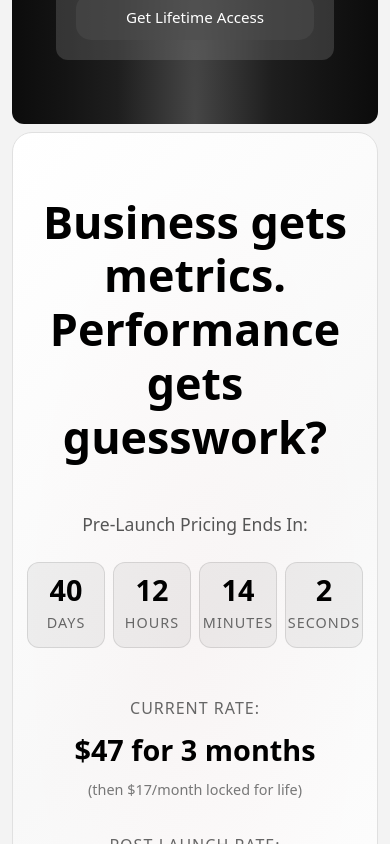
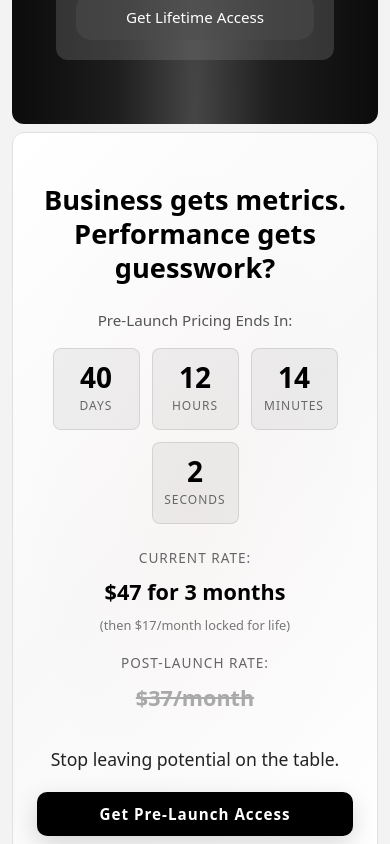
Before and after one commit to HehLul/apexos, a React (Vite) app in the folder landingpage/: page / in a window 390 px wide. Shown: the part 7420-8264 px from the top of the page. Built offline with nearby package versions, Linux system fonts and the light colour scheme.

Commit message:
feat: urgent mobile responsive

```diff
--- a/landingpage/src/sections/Urgent/Urgent.css
+++ b/landingpage/src/sections/Urgent/Urgent.css
@@ -1,3 +1,4 @@
+/* Base Urgent Section Styles */
 .urgent {
   padding: 4rem 6rem;
   border-radius: 20px;
@@ -46,12 +47,11 @@
 .urgent.animate-in h1 {
   font-size: 2.8rem;
   font-weight: 600;
-  margin-bottom: 1.5rem;
+  margin-bottom: 3rem;
   line-height: 1.2;
   color: #000000;
   animation: fadeInFromBottomUrgent 0.8s ease-out forwards;
   animation-delay: 0s;
-  margin-bottom: 3rem;
 }
 
 .urgent.animate-in > .urgent-content > p {
@@ -166,6 +166,7 @@
   font-size: 1.4rem;
   font-weight: 400;
   color: #222222;
+  margin-bottom: 2rem;
 }
 
 .urgent-cta {
@@ -178,7 +179,6 @@
   border-radius: 12px;
   cursor: pointer;
   transition: all 0.3s ease;
-  /* text-transform: uppercase; */
   letter-spacing: 1px;
   box-shadow: 0 8px 25px rgba(0, 0, 0, 0.15);
 }
@@ -189,48 +189,260 @@
   background: #333333;
 }
 
-/* Responsive Design */
+.countdown-ended {
+  font-size: 2rem;
+  font-weight: 600;
+  color: #ff4444;
+}
+
+/* Large Desktop */
+@media (max-width: 1200px) {
+  .urgent {
+    padding: 3.5rem 5rem;
+  }
+
+  .urgent.animate-in h1 {
+    font-size: 2.6rem;
+  }
+
+  .pricing-comparison {
+    gap: 2.5rem;
+  }
+}
+
+/* Tablet Styles */
 @media (max-width: 1024px) {
   .urgent {
     padding: 3rem 4rem;
+    border-radius: 15px;
+  }
+
+  .urgent.animate-in h1 {
+    font-size: 2.4rem;
+    margin-bottom: 2.5rem;
+  }
+
+  .urgent.animate-in > .urgent-content > p {
+    font-size: 1.2rem;
+    margin-bottom: 2.5rem;
+  }
+
+  .countdown-section {
+    margin-bottom: 2.5rem;
+  }
+
+  .countdown-timer {
+    gap: 1.5rem;
+  }
+
+  .time-block {
+    padding: 1.25rem 0.875rem;
+    min-width: 75px;
+  }
+
+  .time-number {
+    font-size: 2.25rem;
   }
 
   .pricing-comparison {
     flex-direction: column;
     gap: 2rem;
+    margin-bottom: 2.5rem;
+  }
+
+  .rate .price {
+    font-size: 1.6rem;
+  }
+
+  .final-hook p {
+    font-size: 1.3rem;
   }
 }
 
+/* Mobile Styles */
 @media (max-width: 768px) {
   .urgent {
-    padding: 3rem 2rem;
+    padding: 2.5rem 2rem;
+    border-radius: 12px;
   }
 
-  .urgent h1 {
-    font-size: 2.2rem;
+  .urgent-content {
+    max-width: none;
+  }
+
+  .urgent.animate-in h1 {
+    font-size: 2rem;
+    margin-bottom: 2rem;
+    line-height: 1.3;
+  }
+
+  .urgent.animate-in > .urgent-content > p {
+    font-size: 1.1rem;
+    margin-bottom: 2rem;
+  }
+
+  .countdown-section {
+    margin-bottom: 2rem;
+  }
+
+  .countdown-section h3 {
+    font-size: 1rem;
+    margin-bottom: 1.25rem;
   }
 
   .countdown-timer {
     gap: 1rem;
+    flex-wrap: wrap;
   }
 
   .time-block {
-    padding: 1rem 0.8rem;
+    padding: 1rem 0.75rem;
     min-width: 70px;
+    border-radius: 10px;
   }
 
   .time-number {
     font-size: 2rem;
   }
+
+  .time-label {
+    font-size: 0.8rem;
+  }
+
+  .pricing-comparison {
+    gap: 1.5rem;
+    margin-bottom: 2rem;
+  }
+
+  .rate .label {
+    font-size: 0.9rem;
+  }
+
+  .rate .price {
+    font-size: 1.5rem;
+  }
+
+  .rate .detail {
+    font-size: 0.85rem;
+    text-align: center;
+  }
+
+  .final-hook p {
+    font-size: 1.2rem;
+    margin-bottom: 1.5rem;
+  }
+
+  .urgent-cta {
+    font-size: 1rem;
+    padding: 0.875rem 1.75rem;
+  }
+
+  /* Remove hover effects on mobile */
+  .urgent-cta:hover {
+    transform: translateY(0);
+    box-shadow: 0 8px 25px rgba(0, 0, 0, 0.15);
+    background: #000000;
+  }
 }
 
+/* Small Mobile Styles */
 @media (max-width: 480px) {
   .urgent {
-    padding: 2rem 1rem;
+    padding: 2rem 1.5rem;
   }
 
-  .urgent h1 {
-    font-size: 1.8rem;
+  .urgent.animate-in h1 {
+    font-size: 1.7rem;
+    margin-bottom: 1.5rem;
+    line-height: 1.25;
+  }
+
+  .urgent.animate-in > .urgent-content > p {
+    font-size: 1rem;
+    margin-bottom: 1.5rem;
+  }
+
+  .countdown-section {
+    margin-bottom: 1.5rem;
+  }
+
+  .countdown-section h3 {
+    font-size: 0.95rem;
+    margin-bottom: 1rem;
+  }
+
+  .countdown-timer {
+    gap: 0.75rem;
+  }
+
+  .time-block {
+    padding: 0.875rem 0.625rem;
+    min-width: 65px;
+    border-radius: 8px;
+  }
+
+  .time-number {
+    font-size: 1.75rem;
+  }
+
+  .time-label {
+    font-size: 0.75rem;
+    margin-top: 0.375rem;
+  }
+
+  .pricing-comparison {
+    gap: 1.25rem;
+    margin-bottom: 1.5rem;
+  }
+
+  .rate .label {
+    font-size: 0.85rem;
+  }
+
+  .rate .price {
+    font-size: 1.35rem;
+  }
+
+  .rate .detail {
+    font-size: 0.8rem;
+    line-height: 1.3;
+  }
+
+  .final-hook p {
+    font-size: 1.1rem;
+    margin-bottom: 1.25rem;
+  }
+
+  .urgent-cta {
+    width: 100%;
+    font-size: 0.95rem;
+    padding: 0.75rem 1.5rem;
+    border-radius: 10px;
+  }
+}
+
+/* Extra Small Mobile */
+@media (max-width: 360px) {
+  .urgent {
+    padding: 1.5rem 1rem;
+  }
+
+  .urgent.animate-in h1 {
+    font-size: 1.5rem;
+    margin-bottom: 1.25rem;
+  }
+
+  .urgent.animate-in > .urgent-content > p {
+    font-size: 0.95rem;
+    margin-bottom: 1.25rem;
+  }
+
+  .countdown-section {
+    margin-bottom: 1.25rem;
+  }
+
+  .countdown-section h3 {
+    font-size: 0.9rem;
   }
 
   .countdown-timer {
@@ -238,17 +450,47 @@
   }
 
   .time-block {
-    padding: 0.8rem 0.5rem;
+    padding: 0.75rem 0.5rem;
     min-width: 60px;
   }
 
   .time-number {
-    font-size: 1.8rem;
+    font-size: 1.5rem;
+  }
+
+  .time-label {
+    font-size: 0.7rem;
+  }
+
+  .pricing-comparison {
+    gap: 1rem;
+    margin-bottom: 1.25rem;
+  }
+
+  .rate .label {
+    font-size: 0.8rem;
+  }
+
+  .rate .price {
+    font-size: 1.25rem;
+  }
+
+  .rate .detail {
+    font-size: 0.75rem;
+  }
+
+  .final-hook p {
+    font-size: 1rem;
+    margin-bottom: 1rem;
   }
 
   .urgent-cta {
-    width: 100%;
-    padding: 1rem 2rem;
+    font-size: 0.9rem;
+    padding: 0.7rem 1.25rem;
+  }
+
+  .countdown-ended {
+    font-size: 1.5rem;
   }
 }
 
```
